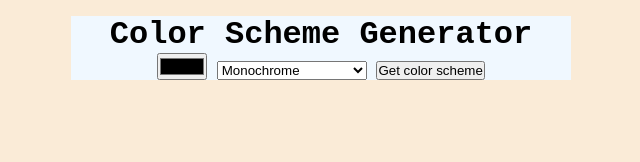
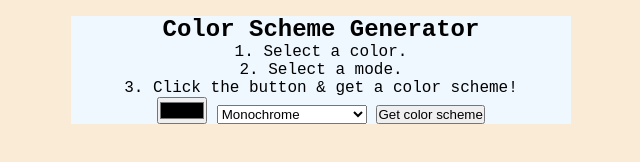
Before and after one commit to gabycode/color-scheme-generator, a plain HTML site: page index.html in a window 1280 px wide. Shown: the whole page, without its empty margins (319-959 px from the left). Drawn offline with Linux system fonts and the light colour scheme; a web font is replaced by a local one.

Commit message:
Update index.html

```diff
--- a/index.html
+++ b/index.html
@@ -6,14 +6,19 @@
         <meta name="viewport" content="width=device-width, initial-scale=1.0">
         <title>Color Scheme Generator</title>
 
+        <link rel="icon" href="./icon/color-circle.png">
+
         <link rel="stylesheet" href="style.css">
         <link rel="preconnect" href="https://fonts.googleapis.com">
         <link rel="preconnect" href="https://fonts.gstatic.com" crossorigin>
         <link href="https://fonts.googleapis.com/css2?family=PT+Mono&display=swap" rel="stylesheet">
     </head>
     <body>
-        <div class="container">
+        <section class="container">
             <h1>Color Scheme Generator</h1>
+            <p>1. Select a color.</p>
+            <p>2. Select a mode.</p>
+            <p>3. Click the button & get a color scheme!</p>
             <div class="color-generator">
                 <form id="color-form">
                     <input type="color" id="color">
@@ -28,12 +33,11 @@
                     </select>
                     <button id="btn">Get color scheme</button>
                 </form>
-            </div>
 
             <main>
                 <div id="scheme-display"></div>
             </main>
-        </div>
+        </section>
         <script src="index.js"></script>
     </body>
 </html>
```
